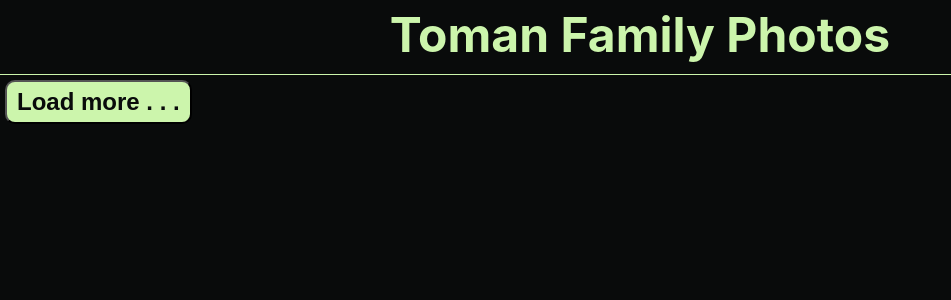
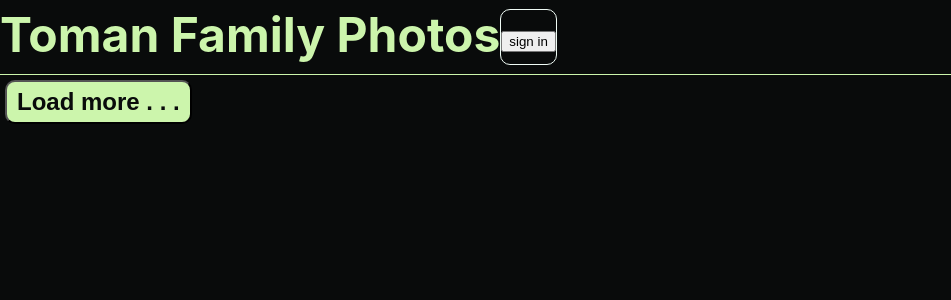
Before and after one commit to lucywho/tomanphotos, a Next.js app: page / in a window 1280 px wide. Shown: the top 300 px of the page, without its empty margins (0-951 px from the left). Built offline with nearby package versions, Linux system fonts and the light colour scheme; no server answers; the database is empty.

Commit message:
adds next-auth and login

```diff
--- a/components/Header.js
+++ b/components/Header.js
@@ -1,6 +1,9 @@
 import Head from "next/head"
+import Link from "next/link"
+import { useSession } from "next-auth/react"
 
 export default function Header() {
+    const { data: session, status } = useSession()
     return (
         <>
             <Head>
@@ -8,7 +11,22 @@ export default function Header() {
                 <meta name="description" content="family photo site" />
                 <link rel="icon" href="camera.ico" />
             </Head>
-            <div id="strapline">Toman Family Photos</div>
+            <div id="header">
+                <div id="strapline">Toman Family Photos</div>
+                <div id="login">
+                    <Link
+                        href={
+                            session ? "/api/auth/signout" : "/api/auth/signin"
+                        }
+                    >
+                        {session ? (
+                            <button className="login">sign out</button>
+                        ) : (
+                            <button className="login">sign in</button>
+                        )}
+                    </Link>
+                </div>
+            </div>
         </>
     )
 }
--- a/package.json
+++ b/package.json
@@ -11,10 +11,14 @@
   },
   "dependencies": {
     "@aws-sdk/client-s3": "^3.135.0",
+    "@next-auth/prisma-adapter": "^1.0.4",
     "@prisma/client": "^4.1.1",
     "aws-sdk": "^2.1181.0",
     "dotenv": "^16.0.1",
     "next": "12.2.3",
+    "next-auth": "^4.10.3",
+    "nodemailer": "^6.7.8",
+    "pg": "^8.7.3",
     "react": "18.2.0",
     "react-dom": "18.2.0"
   },
--- a/pages/_app.js
+++ b/pages/_app.js
@@ -1,11 +1,14 @@
 import "../styles/globals.css"
 import Header from "components/Header"
+import { SessionProvider } from "next-auth/react"
 
 function MyApp({ Component, pageProps }) {
     return (
         <>
-            <Header />
-            <Component {...pageProps} />
+            <SessionProvider session={pageProps.session}>
+                <Header />
+                <Component {...pageProps} />
+            </SessionProvider>
         </>
     )
 }
--- a/pages/index.js
+++ b/pages/index.js
@@ -1,13 +1,19 @@
 import prisma from "lib/prisma"
 import { useState } from "react"
 import { getPhotos } from "lib/data"
+import { useSession } from "next-auth/react"
+
 import Photos from "components/Photos"
 import LoadMore from "components/LoadMore"
 
 export default function Home({ initialPhotos }) {
+    const { data: session, status } = useSession()
     const [photos, setPhotos] = useState(initialPhotos)
+    const loading = status === "loading"
 
-    console.log("photos Home: ", initialPhotos)
+    if (loading) {
+        return <p className="loading">. . . loading</p>
+    }
 
     return (
         <>
--- a/styles/globals.css
+++ b/styles/globals.css
@@ -29,16 +29,41 @@ a {
     box-sizing: border-box;
 }
 
-#strapline {
+#header {
     width: 100%;
     background-color: var(--main-bg-color);
     color: var(--strap-text);
     border-bottom: 1px solid var(--strap-text);
+    display: flex;
+    flex-direction: row;
+    align-items: center;
+    justify-container: space-between;
+}
+
+#strapline {
     height: fit-content;
-    text-align: center;
     font-weight: bold;
     font-size: 3rem;
     padding: 5px 0 10px 0;
+}
+
+#login {
+    font-weight: bold;
+    font-size: 2rem;
+    padding: 5px 0 10px 0;
+    border: var(--main-text-color) 1px solid;
+    border-radius: 10px;
+}
+
+#login:hover {
+    border: var(--info-color) 1px solid;
+    background-color: var(--main-text-color);
+    color: var(--info-color);
+}
+
+.loading {
+    font-size: 3rem;
+    padding: 10px 0 0 10px;
 }
 
 .contentbox {
```
Also changed, not shown: pages/api/auth/[...nextauth].js (added, +31 -0 lines), 2 other files (tests, documents, lock files or other folders).
